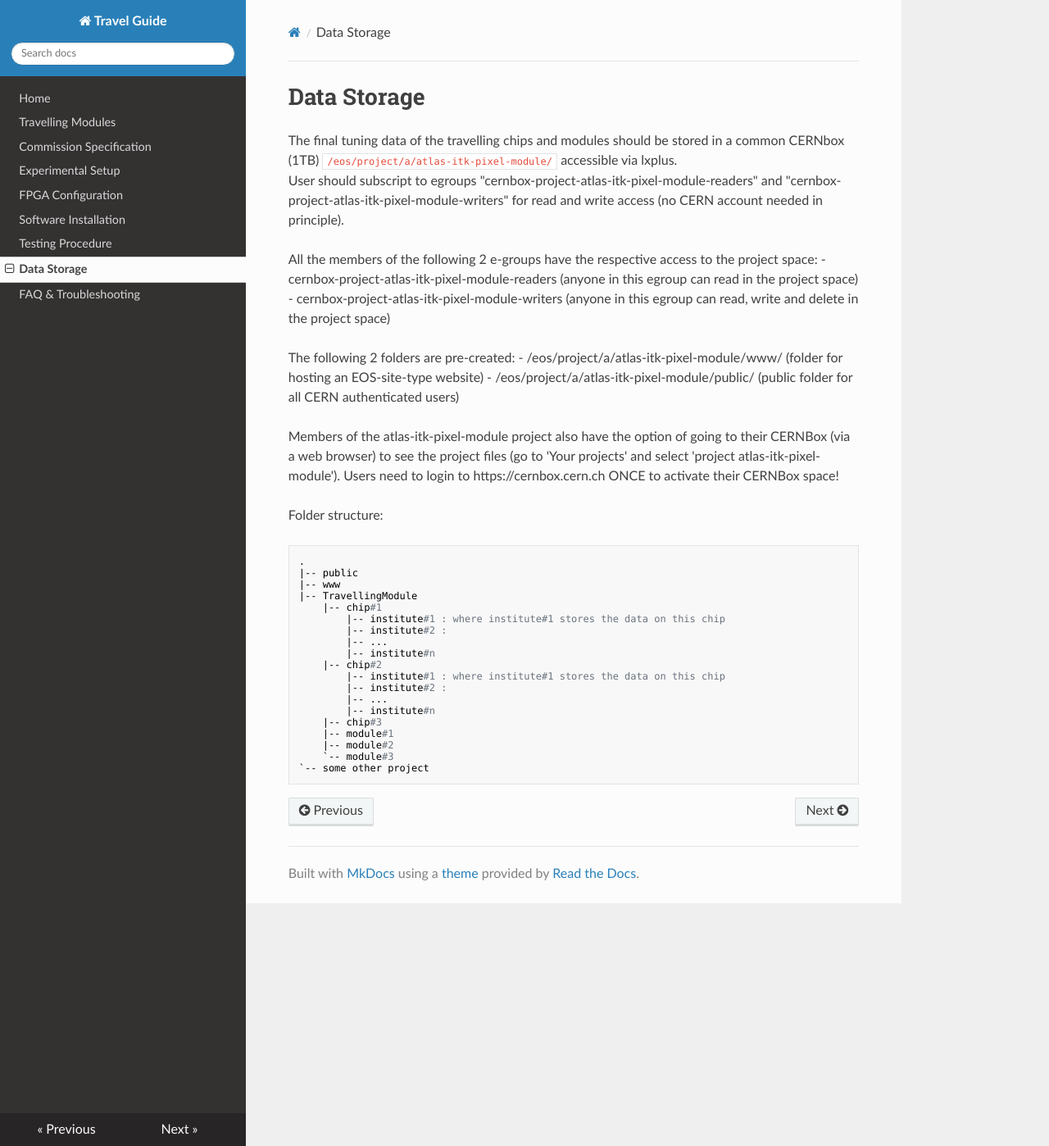
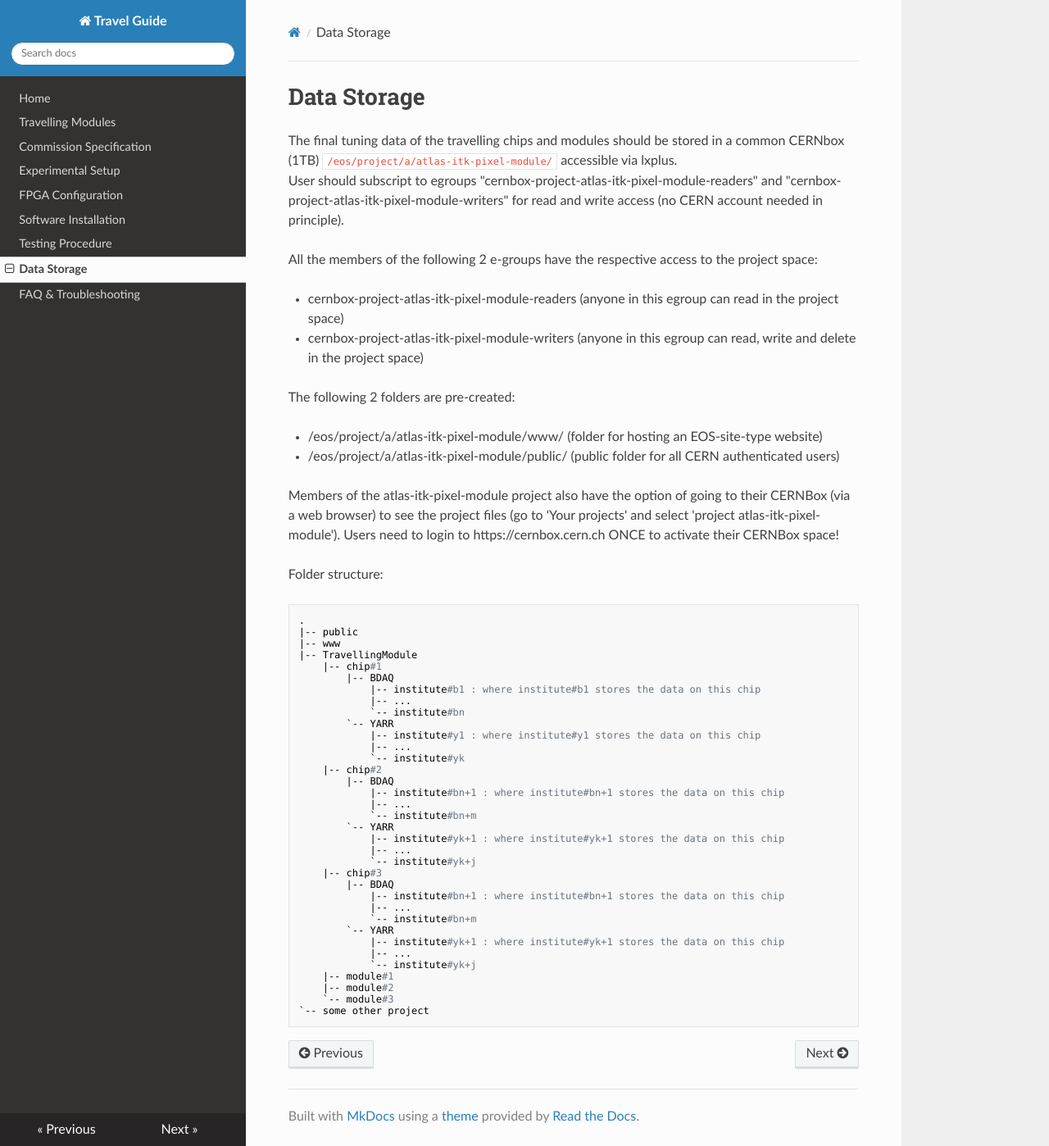
Before and after one commit to lime86/TravellingModule, an MkDocs documentation site: the page built from docs/datastorage.md, in a window 1280 px wide and 1398 px high. Shown: the whole window at 82% size. Built offline with MkDocs 1.6.1, drawn with Linux system fonts in a browser that asks for light colours; nearby versions of some CDN libraries; old or Windows-style settings are respelled for this version of MkDocs.

Commit message:
cosmetics

```diff
--- a/docs/datastorage.md
+++ b/docs/datastorage.md
@@ -8,10 +8,12 @@ for read and write access (no CERN account needed in principle).
 
 
 All the members of the following 2 e-groups have the respective access to the project space:
+
 - cernbox-project-atlas-itk-pixel-module-readers (anyone in this egroup can read in the project space)
 - cernbox-project-atlas-itk-pixel-module-writers (anyone in this egroup can read, write and delete in the project space)
 
 The following 2 folders are pre-created:
+
 - /eos/project/a/atlas-itk-pixel-module/www/ (folder for hosting an EOS-site-type website)
 - /eos/project/a/atlas-itk-pixel-module/public/ (public folder for all CERN authenticated users)
 
@@ -26,16 +28,32 @@ Folder structure:
 |-- www
 |-- TravellingModule
     |-- chip#1
-		|-- institute#1 : where institute#1 stores the data on this chip
-		|-- institute#2 :
-		|-- ...
-		|-- institute#n
+		|-- BDAQ
+			|-- institute#b1 : where institute#b1 stores the data on this chip
+			|-- ...
+			`-- institute#bn
+		`-- YARR
+			|-- institute#y1 : where institute#y1 stores the data on this chip
+			|-- ...
+			`-- institute#yk
     |-- chip#2
-		|-- institute#1 : where institute#1 stores the data on this chip
-		|-- institute#2 :
-		|-- ...
-		|-- institute#n
+		|-- BDAQ
+			|-- institute#bn+1 : where institute#bn+1 stores the data on this chip
+			|-- ...
+			`-- institute#bn+m
+		`-- YARR
+			|-- institute#yk+1 : where institute#yk+1 stores the data on this chip
+			|-- ...
+			`-- institute#yk+j
     |-- chip#3
+		|-- BDAQ
+			|-- institute#bn+1 : where institute#bn+1 stores the data on this chip
+			|-- ...
+			`-- institute#bn+m
+		`-- YARR
+			|-- institute#yk+1 : where institute#yk+1 stores the data on this chip
+			|-- ...
+			`-- institute#yk+j
     |-- module#1
     |-- module#2
     `-- module#3
```
